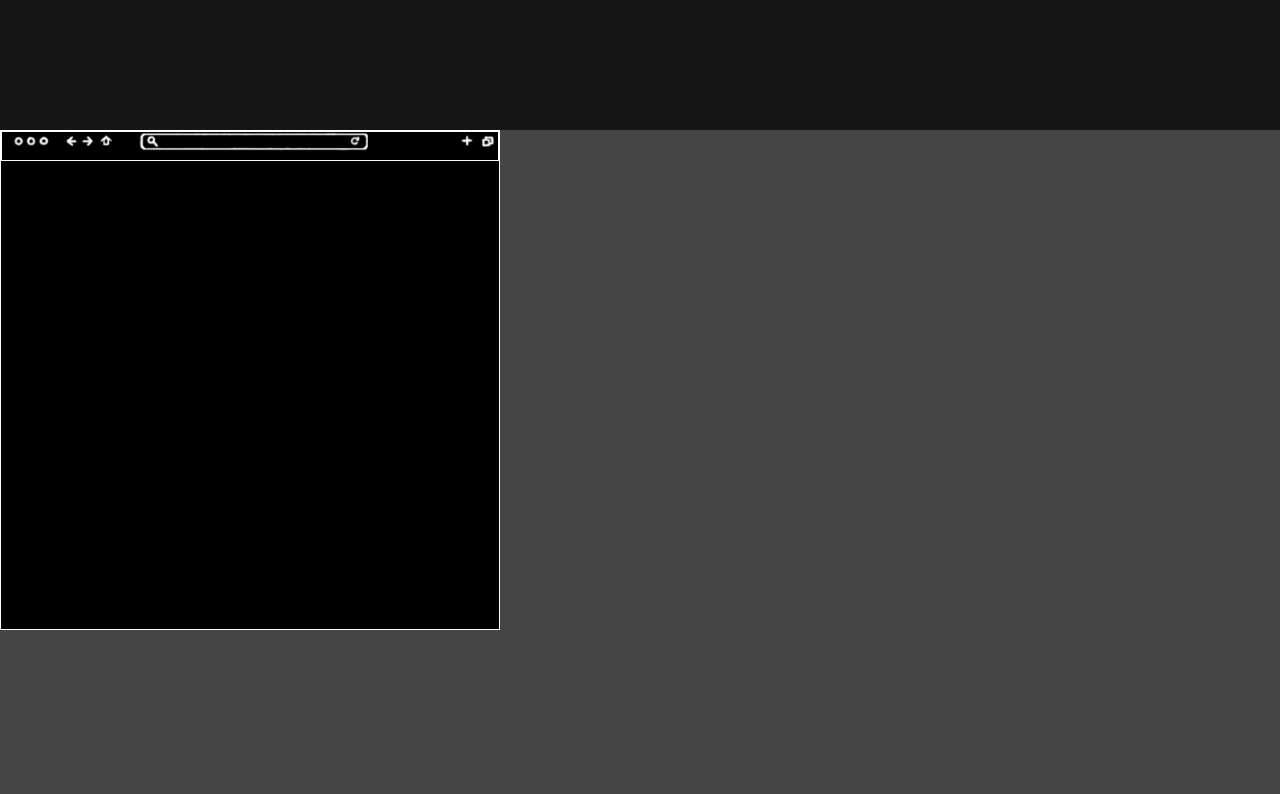
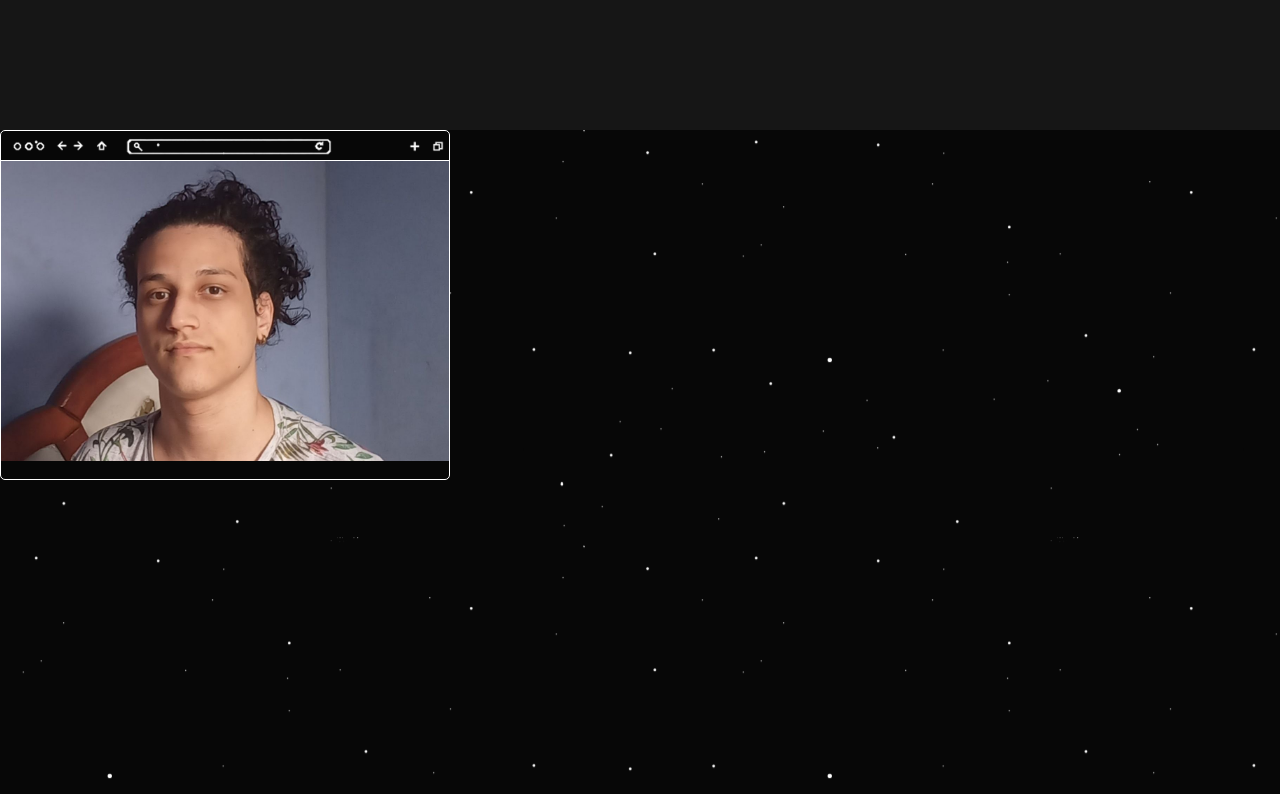
Before and after one commit to Samuellucasn/Portifolio, a React (Vite) app: page / in a window 1280 px wide. Shown: the part 1480-2274 px from the top of the page. Built offline with nearby package versions, Linux system fonts and the light colour scheme.

Commit message:
feat perfil image change

```diff
--- a/src/components/pages/HomeSection/style.scss
+++ b/src/components/pages/HomeSection/style.scss
@@ -29,7 +29,7 @@
         background-image: url(/src/assets/estrelasFundo.png);
         background-size: 90vh;
 
-        height: 2000px;
+        height: 4000px;
         width: 100%;
         z-index: -1000;
         position: absolute;
--- a/src/components/pages/ProjectSection/index.tsx
+++ b/src/components/pages/ProjectSection/index.tsx
@@ -8,6 +8,7 @@ const Projects: React.FC<any> = () => {
             <section className='projects'>
                 <div className='project-one'>
                     <div className="header" />
+                    <div className="bg" />
                 </div>
                 <div className='project-two'>
                     <Link to={''}></Link>
--- a/src/components/pages/ProjectSection/style.scss
+++ b/src/components/pages/ProjectSection/style.scss
@@ -1,23 +1,29 @@
 .projects {
-    background-color: rgb(68, 68, 68);
 
     height: 1000px;
 }
 
 .project-one {
-    height: 500px;
-    width: 500px;
-
-    background-color: black;
+    height: 350px;
+    width: 450px;
 
     border: 1px solid white;
+
+    border-radius: 5px;
     .header {
         height: 30px;
 
-        background-image: url(/src//assets/template\ abas\ draw\ two.png);
-        background-size: 500px;
+        background-image: url(/src//assets/template\ abas\ 3.png);
+        background-size: contain;
         background-repeat: no-repeat;
+        background-position: center;
 
-        border: 1px solid white;
+        border-bottom: 1px solid white;
+    }
+    .bg {
+        height: 300px;
+
+        background-image: url(/src/assets/foto-perfil-portifolio.jpg);
+        background-size: cover;
     }
 }
```
Also changed, not shown: src/assets/foto-de-perfil-contorno.jpg (added), src/assets/template abas 3.png (added).
